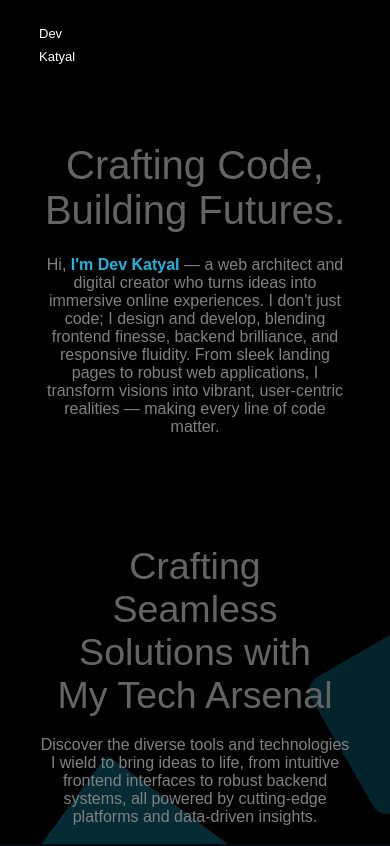
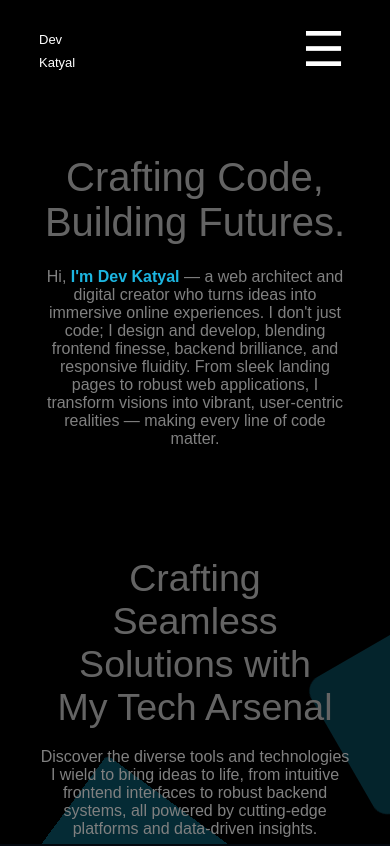
Before and after one commit to devkatyall/portfolio, a Next.js app: page / in a window 390 px wide. Shown: the top 846 px of the page. Built offline with nearby package versions, Linux system fonts and the light colour scheme.

Commit message:
mobile drawer added

```diff
--- a/assets/global.css
+++ b/assets/global.css
@@ -246,7 +246,64 @@ background: blue;
   bottom: -182px;
   animation-delay: 37s;
 }
+
+.menu-button {
+  background: none;
+  border: none;
+  font-size: 3rem;
+  cursor: pointer;
+  display: none; /* Hidden by default, visible only in mobile */
+  color: #fff;
+}
+
+.drawer {
+  position: fixed;
+  top: 0;
+  right: 0;
+  width: 250px;
+  height: 100%;
+  background: #000000d0;
+  box-shadow: -2px 0 5px rgba(0, 0, 0, 0.5);
+  display: flex;
+  flex-direction: column;
+  padding: 1rem 2rem;
+  z-index: 1000;
+}
+
+.drawer-link {
+  margin: 1rem 0;
+  text-decoration: none;
+  font-size: 1.2rem;
+  color: #18cafc;
+}
+
+.close-drawer {
+  align-self: flex-end;
+  background: black;
+  border: none;
+  font-size: 3rem;
+  cursor: pointer;
+  color: white;
+  padding: 1rem;
+}
+
+@media (max-width: 767px) {
+  .menu-button {
+    display: block;
+  }
+
+  .r-s {
+    display: none; /* Hide desktop navigation */
+  }
+}
+
+
 @media only screen and (max-width: 767px){
+
+html::-webkit-scrollbar {
+  display: none;
+}
+
   :root{
     width: auto;
     height: auto;
--- a/components/Header.jsx
+++ b/components/Header.jsx
@@ -1,12 +1,25 @@
-import React from 'react'
+'use client'
+
+
+import React, {useState} from 'react'
 import './../assets/global.css'
 import Link from 'next/link'
 
 export default function Header() {
+
+  const [isDrawerOpen, setDrawerOpen] = useState(false);
+
+  const toggleDrawer = () => {
+    setDrawerOpen(!isDrawerOpen);
+  };
+
   return (
  <nav>
     <div className="nav">
       <div className="logo"><Link href='/' >Dev Katyal</Link></div>
+      <button className="menu-button" onClick={toggleDrawer}>
+          ☰
+      </button>
       <div className="r-s">
         <Link className="r-s1 n1"  href="#aboutme">About me</Link>
         <Link className="r-s1 n2" href="#skills">Skills</Link>
@@ -14,6 +27,15 @@ export default function Header() {
         <Link className="r-s2" href="mailto:dev@strxt.com">Let's Connect</Link>
       </div>
     </div>
+    {isDrawerOpen && (
+        <div className="drawer">
+          <button className="close-drawer" onClick={toggleDrawer}>×</button>
+          <Link className="drawer-link" href="#aboutme" onClick={toggleDrawer}>About me</Link>
+          <Link className="drawer-link" href="#skills" onClick={toggleDrawer}>Skills</Link>
+          <Link className="drawer-link" href="#work" onClick={toggleDrawer}>Projects</Link>
+          <Link className="drawer-link" href="mailto:dev@strxt.com" onClick={toggleDrawer}>Let's Connect</Link>
+        </div>
+      )}
   </nav>
   )
 }
```
